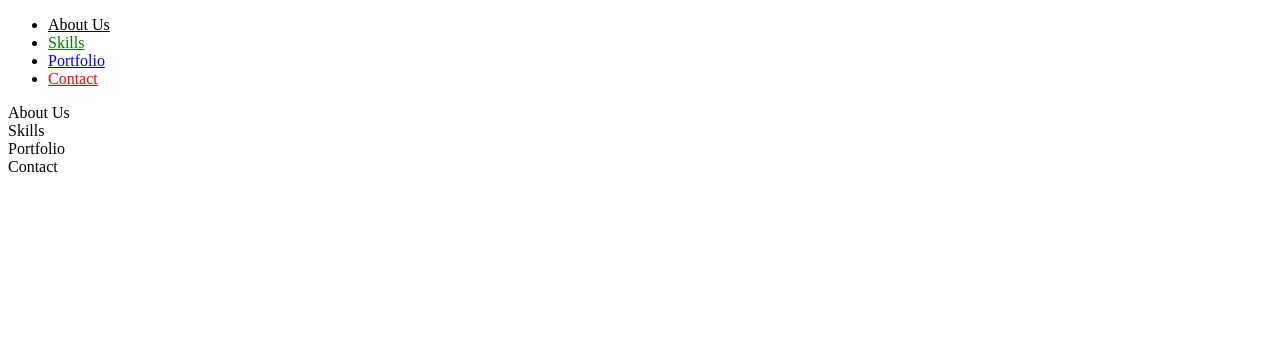
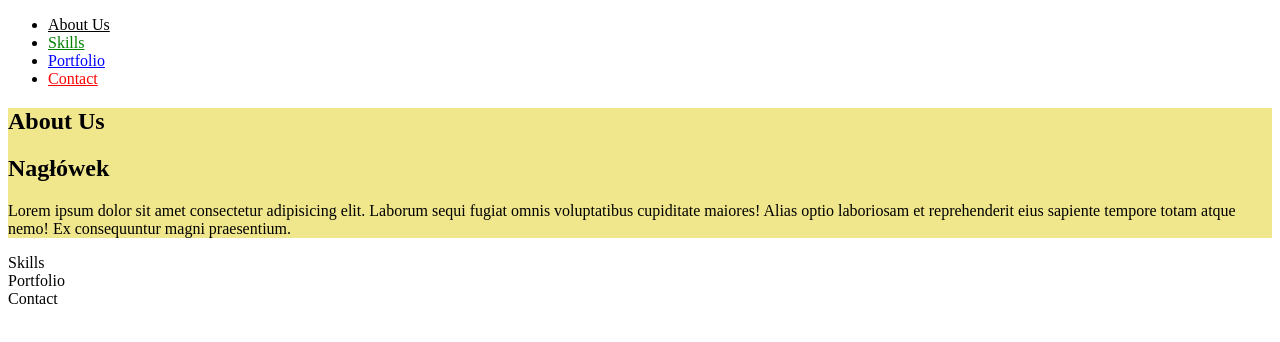
Before and after one commit to Rafal2707/prosta-strona, a plain HTML site: page index.html in a window 1280 px wide. Drawn offline with Linux system fonts and the light colour scheme.

Commit message:
Druga sekcja

```diff
--- a/index.html
+++ b/index.html
@@ -1,11 +1,11 @@
 <!DOCTYPE html>
 <html lang="en">
 <head>
-    <meta charset="UTF-8" />
-    <meta name="viewport" content="width=device-width, initial-scale=1.0" />
+  <meta charset="UTF-8">
+  <meta name="viewport" content="width=device-width, initial-scale=1.0">
   <title>Document</title>
   <link rel="stylesheet" href="/style.css"
-  < /head>
+</head>
 <body>
   <nav>
     <ul>
@@ -15,9 +15,16 @@
       <li><a id="red-link"   href="#contact">Contact</a></li>
     </ul>
   </nav>
-    <section id="about-us">About Us</section>
+  <section id="about-us"><h1>About Us</h1>
+  <header><h2>Nagłówek</h2></header>
+  <p>Lorem ipsum dolor sit amet consectetur adipisicing elit. Laborum sequi fugiat omnis voluptatibus cupiditate maiores!
+  Alias optio laboriosam et reprehenderit eius sapiente tempore totam atque nemo! Ex consequuntur magni praesentium.
+  </p>
+  </section>
   <section id="skills">Skills</section>
   <section id="portfolio">Portfolio</section>
   <section id="contact">Contact</section>
 </body>
 </html>
+</body>
+</html>
--- a/style.css
+++ b/style.css
@@ -13,3 +13,7 @@
 #green-link {
   color: green;
 }
+
+#about-us {
+  background-color: khaki;
+}
```
Lines whose indentation alone changed are shown as unchanged.
